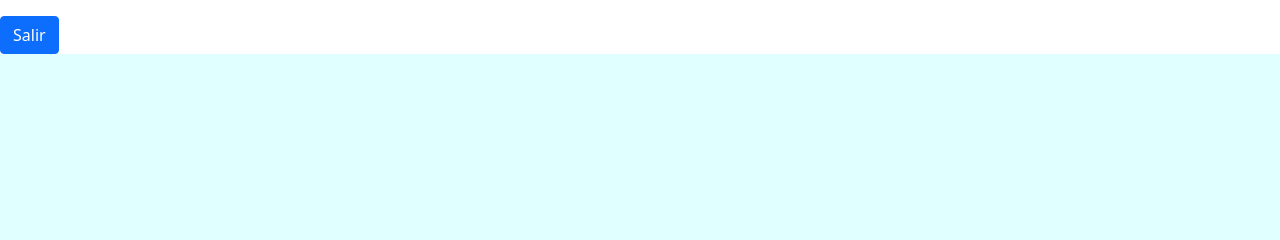
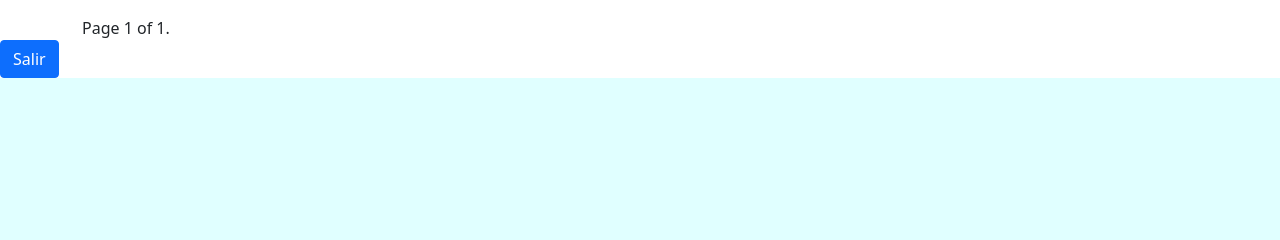
Before and after one commit to k3nsh1n-h1mur4/estructuraFinal, a Django app: page /estructura/list/ in a window 1280 px wide. Shown: the part 121-361 px from the top of the page. Run offline with Django 5.2, Linux system fonts and the light colour scheme; the visitor is signed in with stand-in values (Sample User, id 1); data that the repository does not hold is empty.

Commit message:
Add Paginator to the list view

```diff
--- a/estructura/views.py
+++ b/estructura/views.py
@@ -3,6 +3,8 @@ import sqlite3
 from PIL import Image
 
 from .connection import Connection
+
+from django.core.paginator import Paginator
 
 from django.conf import settings
 from django.shortcuts import render, HttpResponse
@@ -86,26 +88,27 @@ def new_register(request):
         upload_handle_img(fotot, fotot.name)
         folder = os.path.join(settings.BASE_DIR, 'images')
         imgPersonPath = os.path.join(folder, fotot.name)
-        print(imgPersonPath)
 
         upload_handle_img(fotof, fotof.name)
         imgSignPath = os.path.join(folder, fotof.name)
-        print(imgSignPath)
-        #upload_handle_img(fotof, fotof.name)
     return render(request, 'new_register.html', {'form': form, 'title': title})
 
 @login_required
 def list(request):
     title = 'Listado General'
     error = None
-    with sqlite3.connect('db.sqlite3') as cnx:
-        sqlite3.cursor = sqlite3.Row
+    if request.method == 'GET':
+        cnx = Connection.getConnection()
         cur = cnx.cursor()
-        cur.execute('SELECT * FROM estructuratbl;')
+        cur.execute("SELECT * FROM estructuratbl")
         ctx = cur.fetchall()
         cnx.commit()
+        total = len(ctx)
+        paginator = Paginator(ctx, 15)
+        page_number = request.GET.get("page")
+        page_obj = paginator.get_page(page_number)
         cur.close()
-    return render(request, 'list.html', {'ctx': ctx, 'title': title, 'error': error})
+    return render(request, 'list.html', {'title': title, 'error': error, 'page_obj' : page_obj})
 
 @login_required
 def details(request, id):
--- a/templates/list.html
+++ b/templates/list.html
@@ -18,7 +18,7 @@
             </thead>
           </tr>
           <tbody>
-            {% for register in ctx %}
+            {% for register in page_obj %}
             <tr>
               <th scope="row">{{ register.0 }}</th>
               <td>{{ register.1 }} </td>
@@ -32,6 +32,23 @@
             {% endfor %}
           </tbody>
         </table>
+        <div class="pagination">
+          <span class="step-links">
+              {% if page_obj.has_previous %}
+                  <a href="?page=1">&laquo; first</a>
+                  <a href="?page={{ page_obj.previous_page_number }}">previous</a>
+              {% endif %}
+
+              <span class="current">
+                  Page {{ page_obj.number }} of {{ page_obj.paginator.num_pages }}.
+              </span>
+
+              {% if page_obj.has_next %}
+                  <a href="?page={{ page_obj.next_page_number }}">next</a>
+                  <a href="?page={{ page_obj.paginator.num_pages }}">last &raquo;</a>
+              {% endif %}
+          </span>
+      </div>
       </div>
     </div>
   </div>
```
